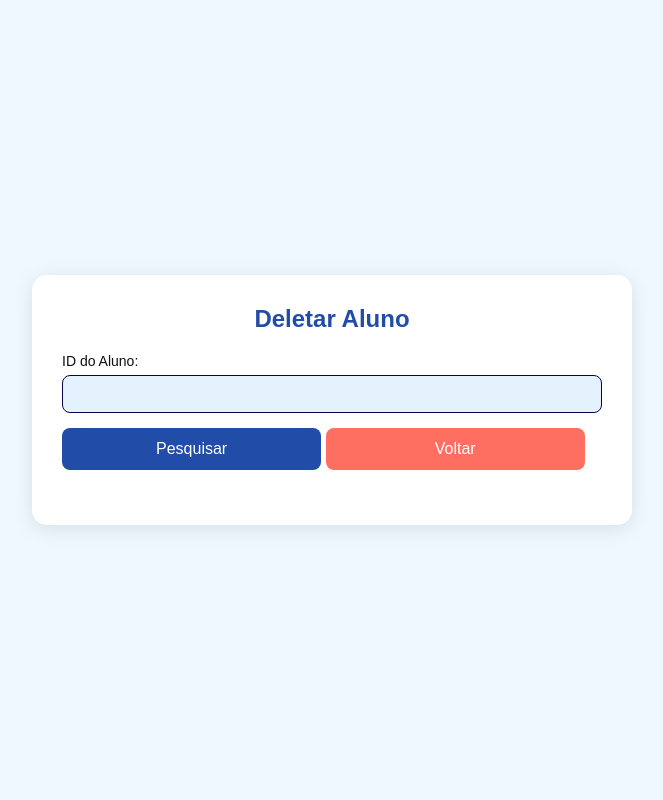
After one commit to Well-Sonn/data-list-students, a Flask app: page /deletar_aluno in a window 1280 px wide. The commit adds this page. Shown: the whole page, without its empty margins (308-971 px from the left). Run offline with Flask 3, Linux system fonts and the light colour scheme.

Commit message:
subindo versao final

```diff
--- a/main.py
+++ b/main.py
@@ -46,7 +46,7 @@ def adicionar_aluno():
     df['Abandono'] = le_abandono.fit_transform(df['Abandono'])
 
     # Separar características e rótulo
-    X = df.drop(columns=['ID', 'Abandono'])
+    X = df[['Desempenho Acadêmico', 'Histórico de Reprovações', 'Frequência (%)', 'Uso de Recursos Institucionais (%)', 'Condição Socioeconômica', 'Status de Emprego', 'Nível de Satisfação com o Curso']]
     y = df['Abandono']
 
     # Dividir os dados em conjuntos de treino e teste
@@ -104,7 +104,31 @@ def confirmar_adicao():
 
     # Salvar o DataFrame atualizado no arquivo CSV
     df.to_csv("dataListStudent.csv", index=False, sep=",", decimal=".")
-    return redirect(url_for('menu'))
+
+    # Renderizar a página de confirmação com o ID do aluno
+    return render_template('html/confirmacao_adicao.html', aluno_id=aluno['ID'])
+
+@app.route('/deletar_aluno')
+def deletar_aluno():
+    return render_template('html/deletar_aluno.html')
+
+@app.route('/pesquisar_aluno', methods=['POST'])
+def pesquisar_aluno():
+    aluno_id = int(request.form['aluno_id'])
+    df = pd.read_csv("dataListStudent.csv", sep=",", decimal=".")
+    aluno = df[df['ID'] == aluno_id].to_dict(orient='records')
+    if aluno:
+        return render_template('html/resultado_pesquisa.html', aluno=aluno[0])
+    else:
+        return render_template('html/resultado_pesquisa.html', aluno=None, mensagem="Aluno não encontrado.")
+
+@app.route('/confirmar_delecao', methods=['POST'])
+def confirmar_delecao():
+    aluno_id = int(request.form['aluno_id'])
+    df = pd.read_csv("dataListStudent.csv", sep=",", decimal=".")
+    df = df[df['ID'] != aluno_id]
+    df.to_csv("dataListStudent.csv", index=False, sep=",", decimal=".")
+    return render_template('html/delecao_sucesso.html')
 
 if __name__ == '__main__':
     app.run(debug=True)
--- a/static/css/cadastro.css
+++ b/static/css/cadastro.css
@@ -131,3 +131,44 @@ body {
         margin-bottom: 10px;
     }
 }
+
+/* Estilizando o botão de envio */
+.submit-btn {
+    width: 48%;
+    padding: 12px;
+    font-size: 16px;
+    color: #ffffff;
+    background-color: #214ca8;
+    border: none;
+    border-radius: 8px;
+    cursor: pointer;
+    transition: background-color 0.3s ease;
+    display: inline-block;
+    margin-bottom: 10px;
+}
+
+/* Efeito hover no botão de envio */
+.submit-btn:hover {
+    background-color: #02213d;
+}
+
+/* Estilizando o botão de voltar */
+.back-btn {
+    width: 48%;
+    padding: 12px;
+    font-size: 16px;
+    color: #ffffff;
+    background-color: #ff6f61;
+    border: none;
+    border-radius: 8px;
+    cursor: pointer;
+    transition: background-color 0.3s ease;
+    text-align: center;
+    text-decoration: none;
+    display: inline-block;
+}
+
+/* Efeito hover no botão de voltar */
+.back-btn:hover {
+    background-color: #e65c50;
+}
--- /dev/null
+++ b/templates/html/deletar_aluno.html
@@ -0,0 +1,24 @@
+<!DOCTYPE html>
+<html lang="pt-BR">
+<head>
+    <meta charset="UTF-8">
+    <meta name="viewport" content="width=device-width, initial-scale=1.0">
+    <title>Deletar Aluno</title>
+    <link rel="stylesheet" href="{{ url_for('static', filename='css/cadastro.css') }}">
+</head>
+<body>
+    <div class="container">
+        <h1>Deletar Aluno</h1>
+        <form action="{{ url_for('pesquisar_aluno') }}" method="post" class="form">
+            <div class="form-group">
+                <label for="aluno_id">ID do Aluno:</label>
+                <input type="number" id="aluno_id" name="aluno_id" required>
+            </div>
+            <div class="form-group button-group">
+                <button type="submit" class="submit-btn">Pesquisar</button>
+                <a href="{{ url_for('menu') }}" class="back-btn">Voltar</a>
+            </div>
+        </form>
+    </div>
+</body>
+</html>
--- a/templates/html/menu.html
+++ b/templates/html/menu.html
@@ -10,5 +10,6 @@
     <h1>Escolha uma Opção</h1>
     <button class="btn" onclick="location.href='{{ url_for('dashboards') }}'">DASHBOARDS</button>
     <button class="btn" onclick="location.href='{{ url_for('nova_analise') }}'">NOVA ANÁLISE</button>
+    <button class="btn" onclick="location.href='{{ url_for('deletar_aluno') }}'">DELETAR DADO</button>
 </body>
 </html>
--- a/templates/html/nova_analise.html
+++ b/templates/html/nova_analise.html
@@ -78,7 +78,7 @@
             </div>
 
             <div class="form-group button-group">
-                <button type="submit" class="submit-btn">Adicionar Aluno</button>
+                <button type="submit" class="submit-btn">Análisar</button>
                 <a href="{{ url_for('menu') }}" class="back-btn">Voltar</a>
             </div>
         </form>
```
Also changed, not shown: dashboards/dashboard.py (+27 -4 lines), dataListStudent.csv (+69 -2 lines), templates/html/confirmacao_adicao.html (added, +16 -0 lines), templates/html/delecao_sucesso.html (added, +16 -0 lines), templates/html/resultado_pesquisa.html (added, +35 -0 lines).
